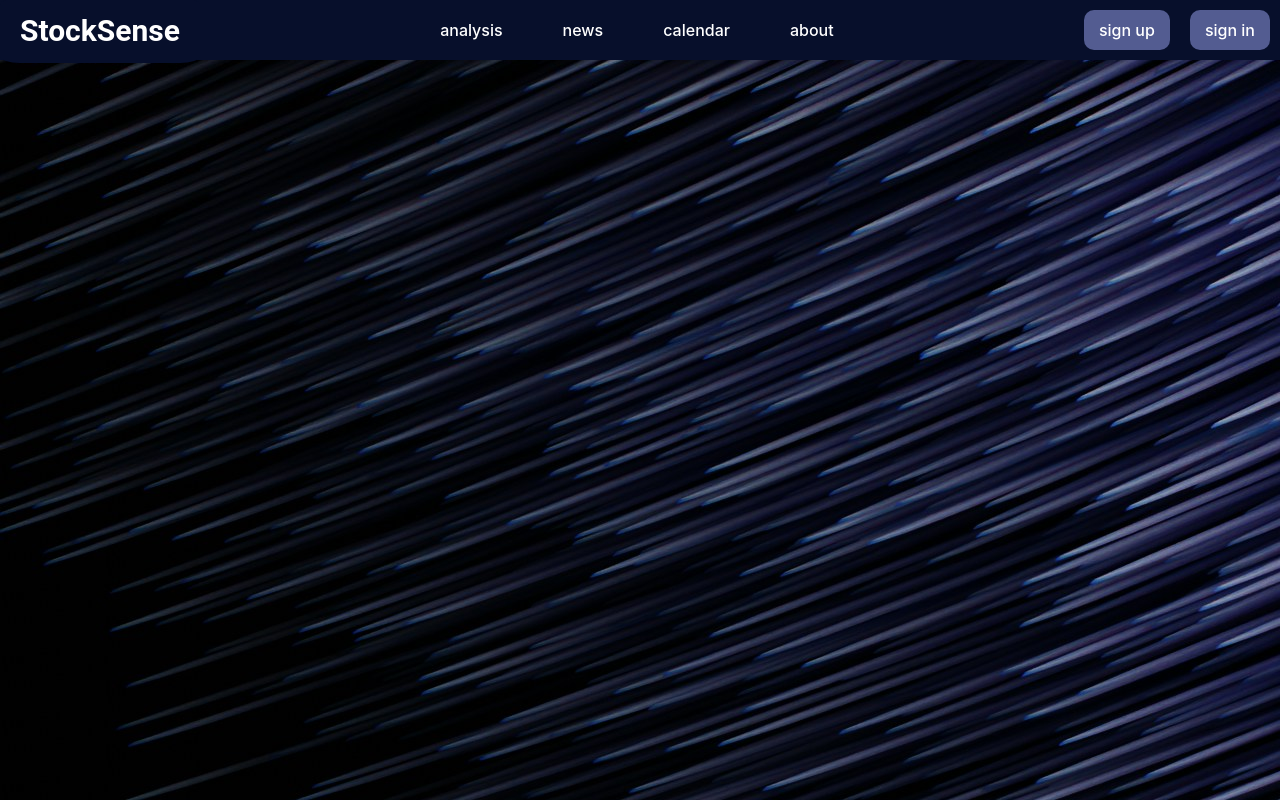
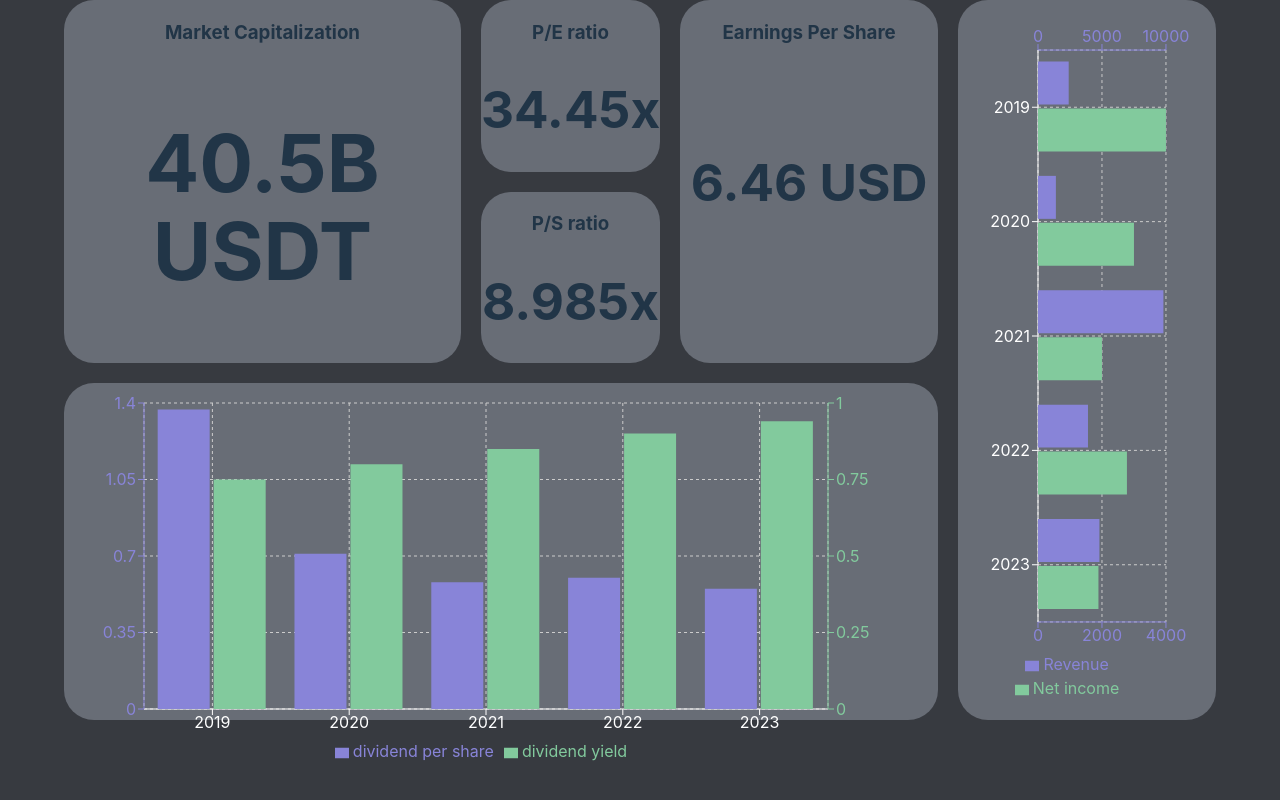
Before and after one commit to SzymonLiszewski/investmentApp, a React (Vite) app in the folder frontend/: page /analysis/fundamental in a window 1280 px wide. Built offline with nearby package versions, Linux system fonts and the light colour scheme.

Commit message:
fundamental analysis view

```diff
--- a/frontend/src/App.jsx
+++ b/frontend/src/App.jsx
@@ -5,16 +5,18 @@ import {Route, Routes} from 'react-router-dom';
 import Analysis from './pages/Analysis';
 import HomePage from './pages/HomePage';
 import News from './pages/News';
+import FundamentalAnalysis from './components/FundamentalAnalysis';
 
 const App = () => {
     return (
         <Fragment>
-            <NavBar/>
+
             <div className='container'>
                 <Routes>
                     <Route path='/' element={<HomePage/>}/>
                     <Route path='/news' element={<News/>}/>
                     <Route path='/analysis' element={<Analysis/>}/>
+                    <Route path='/analysis/fundamental' element={<FundamentalAnalysis/>}/>
                 </Routes>
             </div>
         </Fragment>
--- /dev/null
+++ b/frontend/src/components/DividendChart.jsx
@@ -0,0 +1,37 @@
+import React from 'react';
+import { BarChart, Bar, XAxis, YAxis, CartesianGrid, Tooltip, Legend, ResponsiveContainer } from 'recharts';
+
+const data = [
+  { name: '2019', DPS: 0.75, DY: 1.37 },
+  { name: '2020', DPS: 0.80, DY: 0.71 },
+  { name: '2021', DPS: 0.85, DY: 0.58 },
+  { name: '2022', DPS: 0.90, DY: 0.60 },
+  { name: '2023', DPS: 0.94, DY: 0.55 },
+];
+
+const DividendChart = () => {
+  return (
+    <ResponsiveContainer width="100%" height={400}>
+      <BarChart
+        data={data}
+        margin={{
+          top: 20,
+          right: 50,
+          left: 20,
+          bottom: 20,
+        }}
+      >
+        <CartesianGrid strokeDasharray="3 3" />
+        <XAxis dataKey="name" stroke="#fff"/>
+        <YAxis yAxisId="left" orientation="left" stroke="#8884d8" />
+        <YAxis yAxisId="right" orientation="right" stroke="#82ca9d" />
+        <Tooltip />
+        <Legend />
+        <Bar yAxisId="left" dataKey="DY" name="dividend per share"  fill="#8884d8" />
+        <Bar yAxisId="right" dataKey="DPS" name="dividend yield" fill="#82ca9d" />
+      </BarChart>
+    </ResponsiveContainer>
+  );
+};
+
+export default DividendChart;
--- /dev/null
+++ b/frontend/src/components/FundamentalAnalysis.jsx
@@ -0,0 +1,35 @@
+import "./styles/FundamentalAnalysis.css"
+import DividendChart from "./DividendChart"
+import RevenueChart from "./RevenueChart"
+function FundamentalAnalysis(){
+    return(
+        <div className="bx">
+            <div className="FundamentalAnalysisContainer">
+                <div className="FundamentalContainer" id="MarketCap">
+                    <h3>Market Capitalization</h3>
+                    <h1>40.5B USDT</h1>
+                </div>
+                <div className="FundamentalContainer" id="pe">
+                     <h3>P/E ratio</h3>
+                     <h1>34.45x</h1>
+                </div>
+                <div className="FundamentalContainer" id="ps">
+                    <h3>P/S ratio</h3>
+                    <h1>8.985x</h1>
+                </div>
+                <div className="FundamentalContainer" id="eps">
+                    <h3>Earnings Per Share</h3>
+                    <h1>6.46 USD</h1>
+                </div>
+                <div className="FundamentalContainer" id="Dividends">
+                    <DividendChart/>
+                </div>
+                <div className="FundamentalContainer" id="Earnings">
+                    <RevenueChart/>
+                </div>
+            </div>
+            </div>
+    )
+}
+
+export default FundamentalAnalysis
--- /dev/null
+++ b/frontend/src/components/RevenueChart.jsx
@@ -0,0 +1,39 @@
+import React from 'react';
+import { BarChart, Bar, XAxis, YAxis, CartesianGrid, Tooltip, Legend, ResponsiveContainer } from 'recharts';
+
+const data = [
+  { name: '2019', uv: 4000, pv: 2400 },
+  { name: '2020', uv: 3000, pv: 1398 },
+  { name: '2021', uv: 2000, pv: 9800 },
+  { name: '2022', uv: 2780, pv: 3908 },
+  { name: '2023', uv: 1890, pv: 4800 },
+
+];
+
+const RevenueChart = () => {
+  return (
+    <ResponsiveContainer width="100%" height="100%">
+      <BarChart
+        layout="vertical"
+        data={data}
+        margin={{
+          top: 20,
+          right: 50,
+          left: 20,
+          bottom: 20,
+        }}
+      >
+        <CartesianGrid strokeDasharray="3 3" />
+        <XAxis xAxisId="top" type="number"  orientation='top' stroke="#8884d8"/>
+        <XAxis xAxisId="bottom" type="number"  orientation='bottom' stroke="#8884d8"/>
+        <YAxis type="category" dataKey="name" stroke="#fff"/>
+        <Tooltip />
+        <Legend />
+        <Bar xAxisId="top" dataKey="pv" name="Revenue" fill="#8884d8" />
+        <Bar xAxisId="bottom" dataKey="uv" name="Net income" fill="#82ca9d" />
+      </BarChart>
+    </ResponsiveContainer>
+  );
+};
+
+export default RevenueChart;
--- a/frontend/src/components/styles/Analysis.css
+++ b/frontend/src/components/styles/Analysis.css
@@ -7,11 +7,11 @@
     grid-template-columns: 1fr;
     grid-template-rows: 0.5fr 0.5fr 2fr;
     grid-column-gap: 20px;
-    grid-row-gap: 20px;
-    margin-left: 1vw;
-    margin-right: 1vw;
-    margin-top: 1vh;
-    width: 98vw;
+    grid-row-gap: 40px;
+    margin-left: 3vw;
+    margin-right: 3vw;
+    margin-top: 5vh;
+    width: 94vw
     }
 
 .div1 {
@@ -34,7 +34,7 @@
 .div5{
     grid-area: 1 / 2 / 2 / 3;
     border-radius: 30px;
-    background-color: #9290C3;
+    background-color: #535C91;
     box-shadow: -7px 15px 27px 5px rgba(22, 22, 29, 1);
 }
 
@@ -46,23 +46,28 @@
     display: grid;
     grid-template-columns: repeat(2, 1fr);
     grid-template-rows: 1fr;
-    grid-column-gap: 20px;
-    grid-row-gap: 20px;
+    grid-column-gap: 40px;
+    grid-row-gap: 40px;
 }
 
 .div6{
     grid-area: 1 / 1 / 2 / 2;
     border-radius: 30px;
-    background-color: #9290C3;
+    background-color: #535C91;
+    box-shadow: -7px 15px 27px 5px rgba(22, 22, 29, 1);
+
 }
 .div7{
     grid-area: 1 / 2 / 2 / 3;
     border-radius: 30px;
-    background-color: #9290C3;
+    background-color: #535C91;
+    box-shadow: -7px 15px 27px 5px rgba(22, 22, 29, 1);
+
 }
 .div3 {
+    padding-top: 20px;
     text-align: center;
     grid-area: 3 / 1 / 4 / 2;
-    background-color: #9290C3;
+    background-color: #535C91;
     border-radius: 30px
 }
--- /dev/null
+++ b/frontend/src/components/styles/FundamentalAnalysis.css
@@ -0,0 +1,64 @@
+.bx{
+    background-color: #373A40;
+    width:100vw;
+    height: 100vh;
+    margin-top: 0;
+}
+.FundamentalAnalysisContainer {
+    display: grid;
+    grid-template-columns: repeat(8, 1fr);
+    grid-template-rows: repeat(4, 1fr);
+    grid-column-gap: 20px;
+    grid-row-gap: 20px;
+    background-color: #373A40;
+    width: 90vw;
+    height: 90vh;
+    margin-left: 5vw;
+    margin-right: 5vw;
+
+    }
+
+.FundamentalContainer{
+    background-color: #686D76;
+    border-radius: 30px;
+}
+
+#MarketCap {
+    grid-area: 1 / 1 / 3 / 4;
+    text-align: center;
+    display: grid;
+    grid-template-rows: 1fr 1fr 1fr;
+}
+#marketCap h3{
+    align-self: start;
+}
+#MarketCap h1{
+    align-self: center;
+    font-size: 80px;
+}
+#pe {
+    grid-area: 1 / 4 / 2 / 5;
+    text-align: center;
+}
+#ps {
+    grid-area: 2 / 4 / 3 / 5;
+    text-align: center;
+}
+#eps {
+    grid-area: 1 / 5 / 3 / 7;
+    text-align: center;
+    display: grid;
+    grid-template-rows: 1fr 1fr 1fr;
+}
+#eps h3{
+    align-self: start;
+}
+#eps h1{
+    align-self: center;
+}
+#Dividends {
+    grid-area: 3 / 1 / 5 / 7;
+}
+#Earnings {
+    grid-area: 1 / 7 / 5 / 9;
+}
--- a/frontend/src/pages/Analysis.jsx
+++ b/frontend/src/pages/Analysis.jsx
@@ -25,7 +25,7 @@ function Analysis() {
                     </div>
                 </div>
                 <div className="div3">
-                    qwee
+                    <StockPriceChart/>
                 </div>
             </div>
         </div>
```
